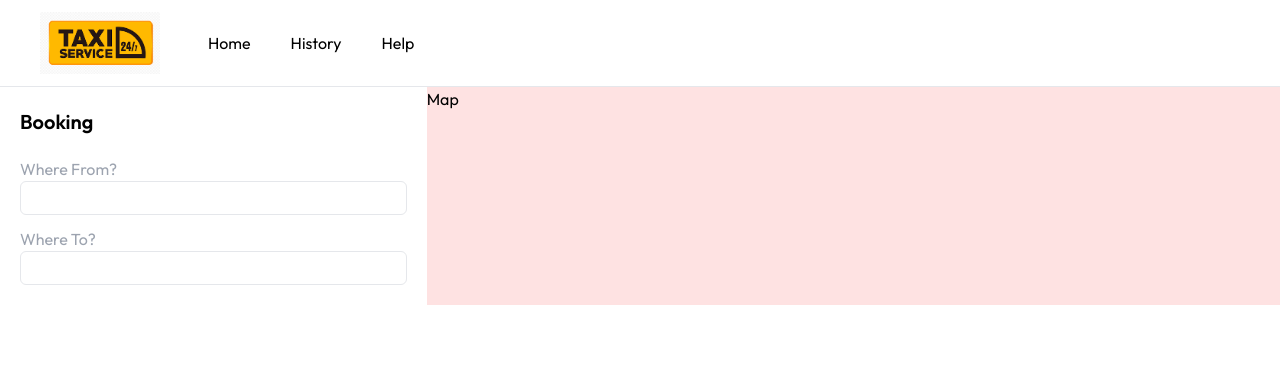
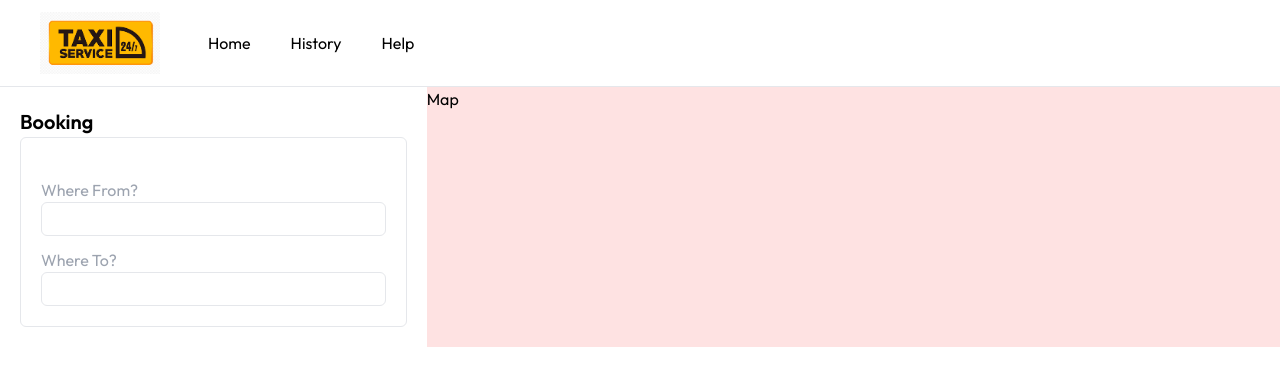
Before and after one commit to Saoa35/taxi-booking, a Next.js app: page / in a window 1280 px wide. Shown: the top 386 px of the page. Built offline with nearby package versions, Linux system fonts and the light colour scheme.

Commit message:
+ created screenHight var

```diff
--- a/components/Booking/Booking.tsx
+++ b/components/Booking/Booking.tsx
@@ -1,10 +1,15 @@
 import { AutocompleteAddress } from "./AutocompleteAddress";
 
 export const Booking = () => {
+  const screenHight = window.innerHeight;
+
   return (
     <div className="p-5">
       <h2 className="text-[20px] font-semibold">Booking</h2>
-      <AutocompleteAddress />
+
+      <div className="border-[1px] p-5 rounded-md">
+        <AutocompleteAddress />
+      </div>
     </div>
   );
 };
```
